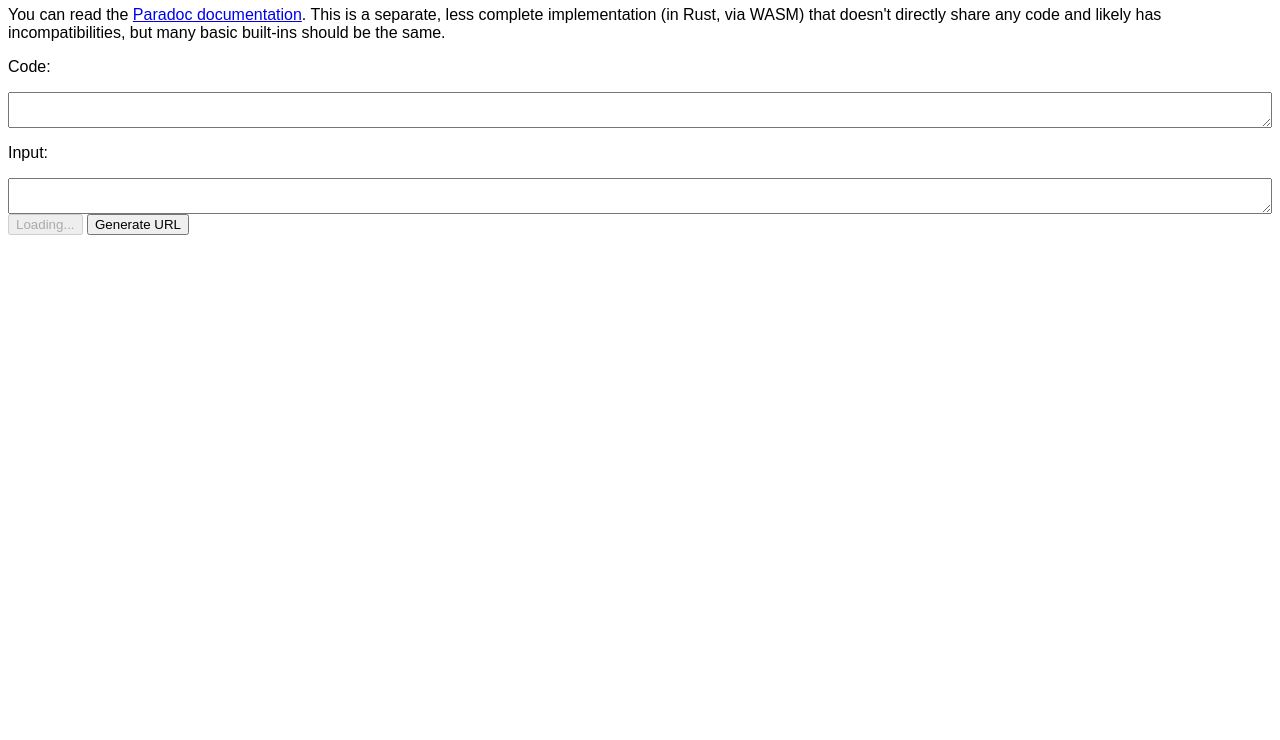
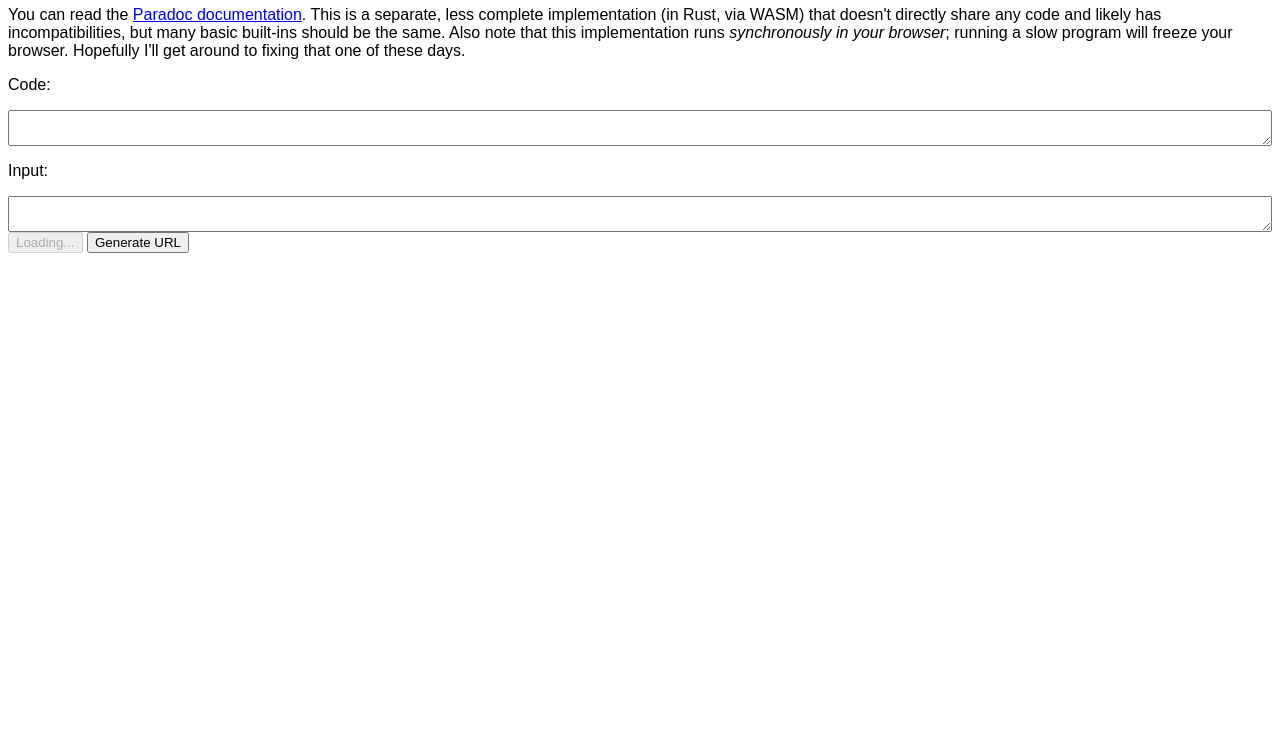
Before and after one commit to betaveros/paradoc-rust, a plain HTML site: page index.html in a window 1280 px wide. Shown: the part 60-800 px from the top of the page. Drawn offline with Linux system fonts and the light colour scheme; a script that the page names is missing.

Commit message:
note synchronousness

```diff
--- a/index.html
+++ b/index.html
@@ -27,7 +27,7 @@ textarea {
 <body>
 <h1>paradoc-rust</h1>
 <p>
-You can read the <a href="https://betaveros.github.io/paradoc/">Paradoc documentation</a>. This is a separate, less complete implementation (in Rust, via WASM) that doesn't directly share any code and likely has incompatibilities, but many basic built-ins should be the same.
+You can read the <a href="https://betaveros.github.io/paradoc/">Paradoc documentation</a>. This is a separate, less complete implementation (in Rust, via WASM) that doesn't directly share any code and likely has incompatibilities, but many basic built-ins should be the same. Also note that this implementation runs <em>synchronously in your browser</em>; running a slow program will freeze your browser. Hopefully I'll get around to fixing that one of these days.
 </p>
 <p>Code:</p>
 <textarea id="code"></textarea>
```
